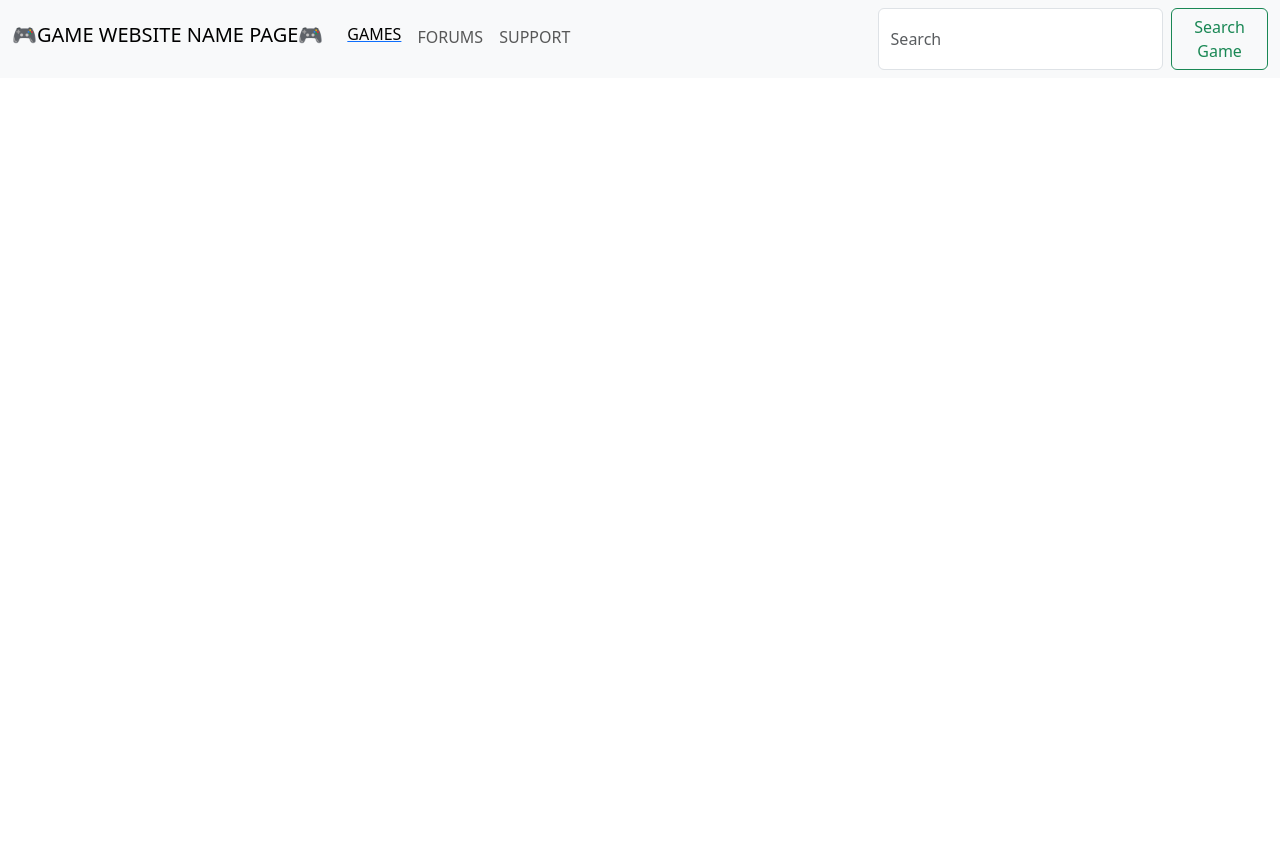
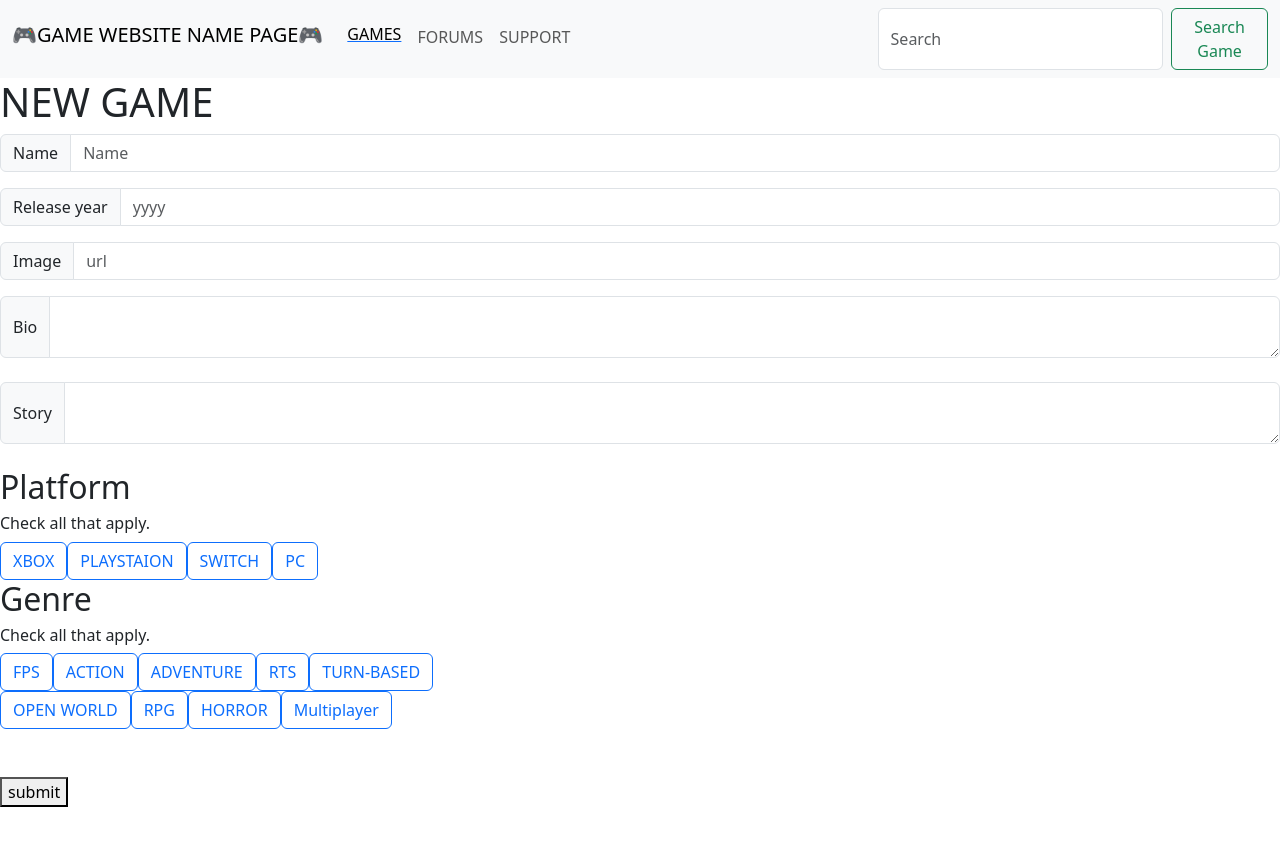
Before and after one commit to jpstorrie/phase-3-project, a React (Vite) app in the folder client-phase-3-project/: page /game/new in a window 1280 px wide. Shown: the top 846 px of the page. Before the commit the page ends 800 px from the top, so only its background shows below. Built offline with nearby package versions, Linux system fonts and the light colour scheme.

Commit message:
updated form

```diff
--- a/client-phase-3-project/src/components/Games.jsx
+++ b/client-phase-3-project/src/components/Games.jsx
@@ -1,4 +1,5 @@
 import { useEffect, useState } from "react";
+import {NavLink} from "react-router-dom"
 
 import RenderGamesCard from "./ReandergamesCard";
 
@@ -19,7 +20,10 @@ function Games() {
   return (
     <>
       <h1>GAMES GAMES GAMES</h1>
+      <NavLink
+      to="/game/new">
       <button>ADD GAME</button><br></br>
+      </NavLink>
       {gameList}
     </>
   )
--- a/client-phase-3-project/src/components/Newgameform.jsx
+++ b/client-phase-3-project/src/components/Newgameform.jsx
@@ -1,5 +1,87 @@
 
 function Newgameform(){
-    return
+    return(
+    <>
+        <h1>NEW GAME</h1>
+        <form>
+        <div class="input-group mb-3">
+            <span class="input-group-text" id="basic-addon1">Name</span>
+            <input type="text" class="form-control" placeholder="Name"  aria-describedby="basic-addon1"/>
+        </div>
+
+        <div class="input-group mb-3">
+            <span class="input-group-text" id="basic-addon1">Release year</span>
+            <input type="integer" class="form-control" placeholder="yyyy"  aria-describedby="basic-addon1"/>
+        </div>
+
+        <div class="input-group mb-3">
+            <span class="input-group-text" id="basic-addon1">Image</span>
+            <input type="text" class="form-control" placeholder="url"  aria-describedby="basic-addon1"/>
+        </div>
+
+        <div class="input-group">
+            <span class="input-group-text">Bio</span>
+            <textarea class="form-control" aria-label="With textarea"></textarea>
+        </div>
+        <br></br>
+        <div class="input-group">
+            <span class="input-group-text">Story</span>
+            <textarea class="form-control" aria-label="With textarea"></textarea>
+        </div>
+        <br></br>
+        <h2>Platform</h2>
+        <h6>Check all that apply.</h6>
+        <input type="checkbox" class="btn-check" id="btn-check-outlined" autocomplete="off"/>
+        <label class="btn btn-outline-primary" for="btn-check-outlined">XBOX</label>
+
+        <input type="checkbox" class="btn-check" id="btn-check-2-outlined" autocomplete="off"/>
+        <label class="btn btn-outline-primary" for="btn-check-2-outlined">PLAYSTAION</label>
+
+        <input type="checkbox" class="btn-check" id="btn-check-3-outlined" autocomplete="off"/>
+        <label class="btn btn-outline-primary" for="btn-check-3-outlined">SWITCH</label>
+
+        <input type="checkbox" class="btn-check" id="btn-check-4-outlined" autocomplete="off"/>
+        <label class="btn btn-outline-primary" for="btn-check-4-outlined">PC</label>
+
+        <br></br>
+        <h2>Genre</h2>
+        <h6>Check all that apply.</h6>
+        <input type="checkbox" class="btn-check" id="btn-check-5-outlined" autocomplete="off"/>
+        <label class="btn btn-outline-primary" for="btn-check-5-outlined">FPS</label>
+
+        <input type="checkbox" class="btn-check" id="btn-check-6-outlined" autocomplete="off"/>
+        <label class="btn btn-outline-primary" for="btn-check-6-outlined">ACTION</label>
+
+        <input type="checkbox" class="btn-check" id="btn-check-7-outlined" autocomplete="off"/>
+        <label class="btn btn-outline-primary" for="btn-check-7-outlined">ADVENTURE</label>
+
+        <input type="checkbox" class="btn-check" id="btn-check-8-outlined" autocomplete="off"/>
+        <label class="btn btn-outline-primary" for="btn-check-8-outlined">RTS</label>
+
+        <input type="checkbox" class="btn-check" id="btn-check-9-outlined" autocomplete="off"/>
+        <label class="btn btn-outline-primary" for="btn-check-9-outlined">TURN-BASED</label>
+        <br></br>
+        <input type="checkbox" class="btn-check" id="btn-check-10-outlined" autocomplete="off"/>
+        <label class="btn btn-outline-primary" for="btn-check-10-outlined">OPEN WORLD</label>
+
+        <input type="checkbox" class="btn-check" id="btn-check-11-outlined" autocomplete="off"/>
+        <label class="btn btn-outline-primary" for="btn-check-11-outlined">RPG</label>
+
+        <input type="checkbox" class="btn-check" id="btn-check-12-outlined" autocomplete="off"/>
+        <label class="btn btn-outline-primary" for="btn-check-12-outlined">HORROR</label>
+
+        <input type="checkbox" class="btn-check" id="btn-check-13-outlined" autocomplete="off"/>
+        <label class="btn btn-outline-primary" for="btn-check-13-outlined">Multiplayer</label>
+
+        <br></br>
+        <br></br>
+        <br></br>
+        <button>submit</button>
+        <br></br>
+        <br></br>
+        <br></br>
+        </form>
+    </>
+    )
 }
 export default Newgameform
```
